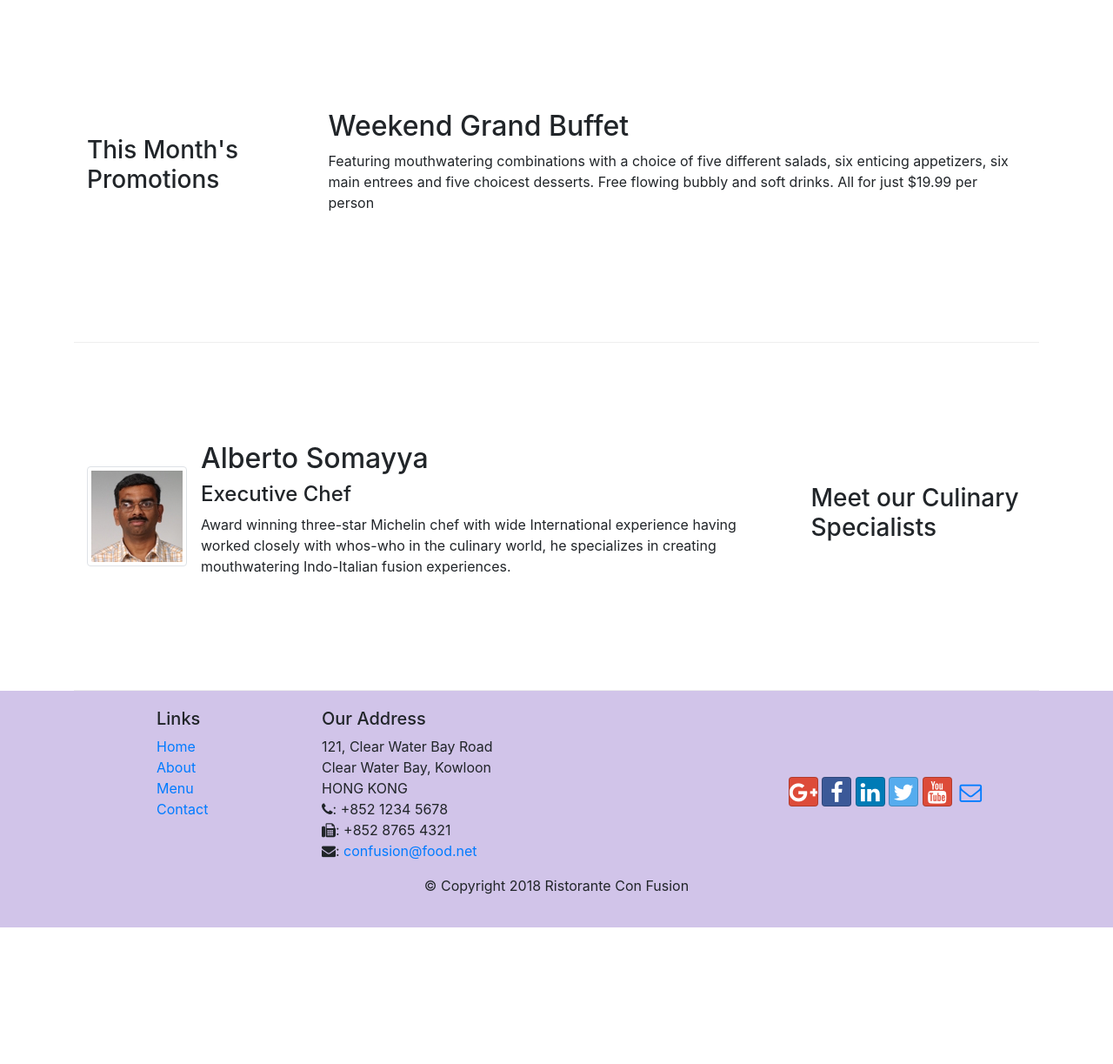
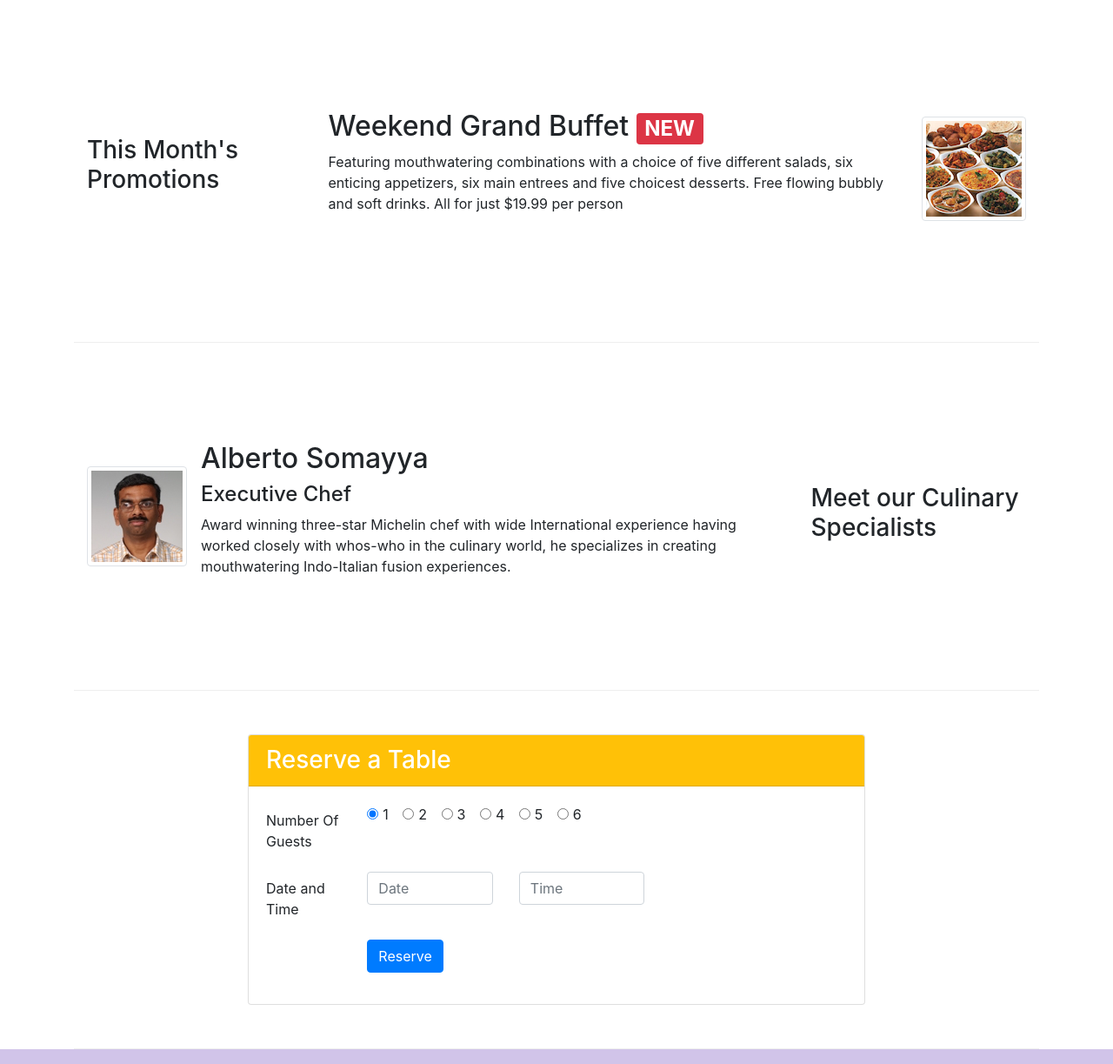
Before and after one commit to EngFatmaLazim/conFusion, a website: page index.html in a window 1280 px wide. Shown: the part 740-1963 px from the top of the page at 87% size. Before the commit the page ends 1806 px from the top, so only its background shows below. Drawn offline with nearby package versions, Linux system fonts and the light colour scheme.

Commit message:
assignment-2

```diff
--- a/index.html
+++ b/index.html
@@ -41,8 +41,12 @@
                     <h1>Ristorante con Fusion</h1>
                     <p>We take inspiration from the World's best cuisines, and create a unique fusion experience. Our lipsmacking creations will tickle your culinary senses!</p>
                 </div>
-                <div class="col-12 col-sm align-self-center">
+                <div class="col-12 col-sm-3 align-self-center">
                     <img src="img/logo.png" class="img-fluid">
+                </div>
+                <div class="col-12 col-sm-3">
+                        <a class="btn btn-warning btn-block btn-sm" href="#reserve" role="button">Reserve Table</a>
+
                 </div>
             </div>
         </div>
@@ -69,9 +73,14 @@
             <div class="col-12 col-sm-4 col-md-3">
                 <h3>This Month's Promotions</h3>
             </div>
-            <div class="col col-sm col-md">
-                <h2>Weekend Grand Buffet</h2>
-                <p class="d-none d-sm-block">Featuring mouthwatering combinations with a choice of five different salads, six enticing appetizers, six main entrees and five choicest desserts. Free flowing bubbly and soft drinks. All for just $19.99 per person </p>
+            <div class="col col-sm order-sm-last col-md">
+                <div class="media">
+                    <div class="media-body">
+                        <h2 class="mt-0">Weekend Grand Buffet <span class="badge badge-danger">NEW</span></h2>
+                        <p class="d-none d-sm-block">Featuring mouthwatering combinations with a choice of five different salads, six enticing appetizers, six main entrees and five choicest desserts. Free flowing bubbly and soft drinks. All for just $19.99 per person </p>
+                    </div>
+                    <img class="d-flex ml-3 img-thumbnail align-self-center" src="img/buffet.png" alt="buffet">
+                </div>
             </div>
         </div>
 
@@ -89,6 +98,71 @@
                         <p class="d-none d-sm-block">Award winning three-star Michelin chef with wide International experience having worked closely with whos-who in the culinary world, he specializes in creating mouthwatering Indo-Italian fusion experiences. </p>
                     </div>
                 </div>
+            </div>
+        </div>
+
+
+        <div class="row row-content">
+            <div class="col-12 col-sm-8 offset-sm-2">
+                <div class="card">
+                    <h3 class="card-header bg-warning text-white">Reserve a Table</h3>
+                    <div class="card-body">
+                        <form>
+                            <div class="form-group row">
+                                <label for="guests" class="col-md-2 col-form-label">Number Of Guests</label>
+                                <div class="col-md-10">
+                                    <div class="form-check form-check-inline">
+                                        <input class="form-check-input" type="radio" name="NumberOfGuests" id="number1" value="number1" checked>
+                                        <label class="form-check-label" for="number1"> 1 </label>
+                                    </div>
+
+                                    <div class="form-check form-check-inline">
+                                        <input class="form-check-input" type="radio" name="NumberOfGuests" id="number2" value="number2">
+                                        <label class="form-check-label" for="number2"> 2 </label>
+                                    </div>
+
+                                    <div class="form-check form-check-inline">
+                                            <input class="form-check-input" type="radio" name="NumberOfGuests" id="number3" value="number3">
+                                            <label class="form-check-label" for="number3"> 3 </label>
+                                    </div>
+
+                                    <div class="form-check form-check-inline">
+                                            <input class="form-check-input" type="radio" name="NumberOfGuests" id="number4" value="number4">
+                                            <label class="form-check-label" for="number4"> 4 </label>
+                                    </div>
+
+                                    <div class="form-check form-check-inline">
+                                            <input class="form-check-input" type="radio" name="NumberOfGuests" id="number5" value="number5">
+                                            <label class="form-check-label" for="number5"> 5 </label>
+                                    </div>
+
+                                    <div class="form-check form-check-inline">
+                                            <input class="form-check-input" type="radio" name="NumberOfGuests" id="number6" value="number6">
+                                            <label class="form-check-label" for="number6"> 6 </label>
+                                    </div>
+
+                                </div>
+                            </div>
+
+                            <div class="form-group row">
+                                <label for="dateAndTime" class="col-12 col-md-2 col-form-label">Date and Time</label>
+                                <div class="col-12 col-md-3">
+                                    <input type="text" class="form-control" id="date" name="date" placeholder="Date">
+                                </div>
+                                <div class="col-12 col-md-3">
+                                    <input type="text" class="form-control" id="time" name="time" placeholder="Time">
+                                </div>
+                            </div>
+
+                            <div class="form-group row">
+                                <div class="offset-md-2 col-md-10">
+                                    <button type="submit" class="btn btn-primary" id="reserve">Reserve</button>
+                                </div>
+                             </div>
+                        </form>
+                    </div>
+                </div>
+
             </div>
         </div>
     </div>
```
